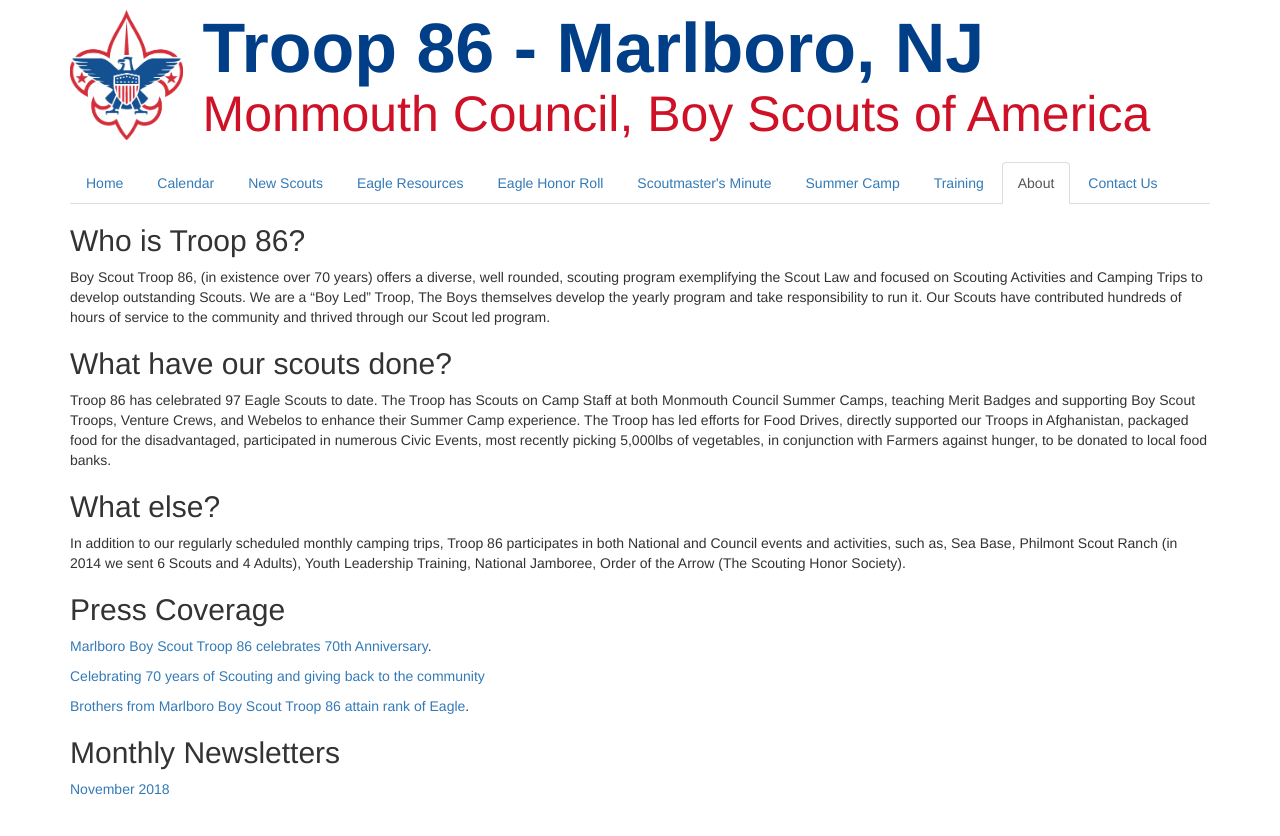
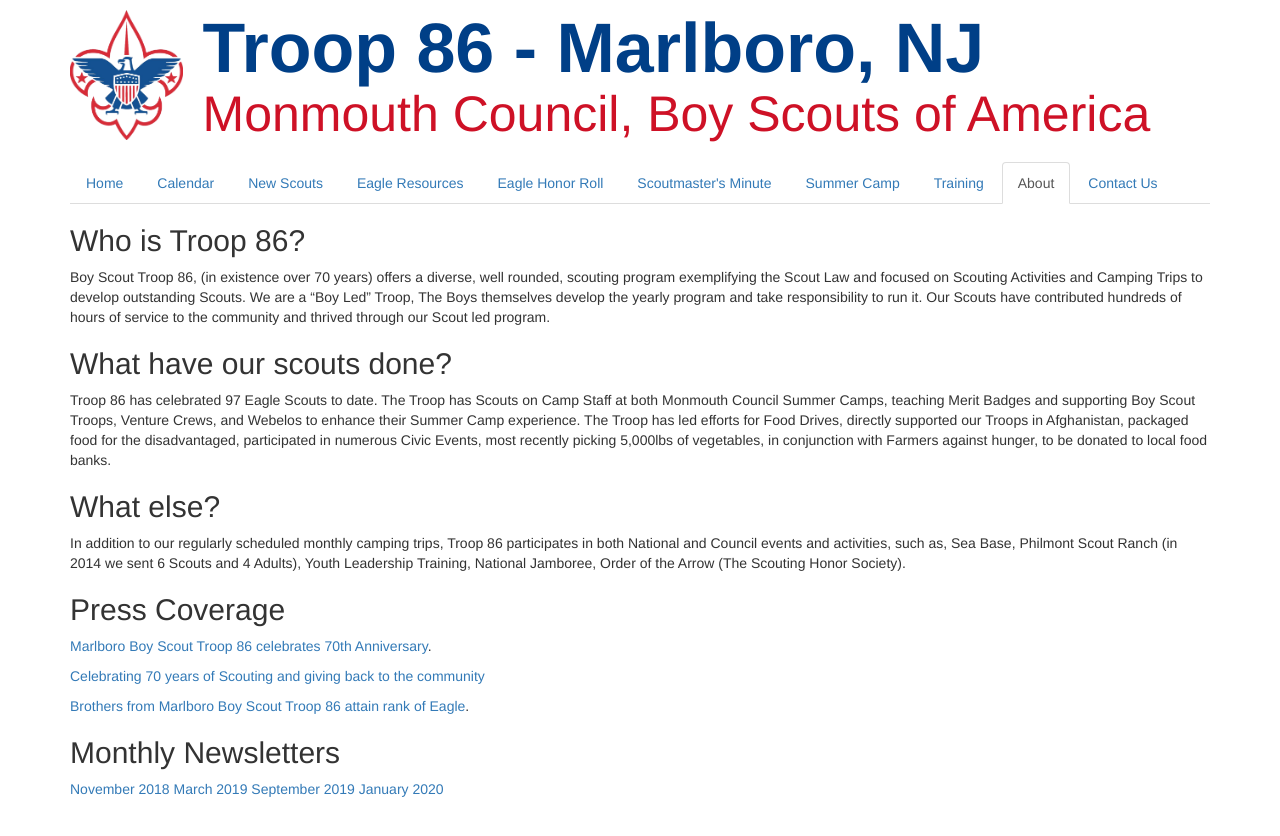
Before and after one commit to akparekh/bsatroop86.github.io, a Jekyll site: the page built from about.md, in a window 1280 px wide. Shown: the top 836 px of the page. Built offline with Jekyll 4.4.1, drawn with Linux system fonts in a browser that asks for light colours; nearby versions of some CDN libraries; our own code applies the rules of GitHub Pages for plain Markdown files.

Commit message:
Fix broken links and updated Newsletters

```diff
--- a/about.md
+++ b/about.md
@@ -14,11 +14,14 @@
 In addition to our regularly scheduled monthly camping trips, Troop 86 participates in both National and Council events and activities, such as, Sea Base, Philmont Scout Ranch (in 2014 we sent 6 Scouts and 4 Adults), Youth Leadership Training, National Jamboree, Order of the Arrow (The Scouting Honor Society).
 
 ## Press Coverage
-[Marlboro Boy Scout Troop 86 celebrates 70th Anniversary](http://www.centraljersey.com/news/news_transcript/stories/marlboro-boy-scout-troop-celebrates-th-anniversary/article_62651a98-f26e-5446-93c1-8f2198c9a88d.html).
+[Marlboro Boy Scout Troop 86 celebrates 70th Anniversary](https://centraljersey.com/2018/06/19/marlboro-boy-scout-troop-celebrates-70th-anniversary/).
 
 [Celebrating 70 years of Scouting and giving back to the community](https://patch.com/new-jersey/marlboro-coltsneck/boy-scout-america-troop-86-7th-anniversary-celebration)
 
-[Brothers from Marlboro Boy Scout Troop 86 attain rank of Eagle](http://www.centraljersey.com/news/news_transcript/stories/brothers-from-marlboro-boy-scout-troop-attain-rank-of-eagle/article_b53a5871-6ed3-5f22-af14-8a8621e94644.html).
+[Brothers from Marlboro Boy Scout Troop 86 attain rank of Eagle](https://centraljersey.com/2018/08/07/brothers-from-marlboro-boy-scout-troop-86-attain-rank-of-eagle/).
 
 ## Monthly Newsletters
 [November 2018](./content/Newsletter November 2018.pdf)
+[March 2019](./content/Newsletter March 2019.pdf)
+[September 2019](./content/Newsletter Sept 2019.pdf)
+[January 2020](./content/Newsletter Jan 2020.pdf)
```
